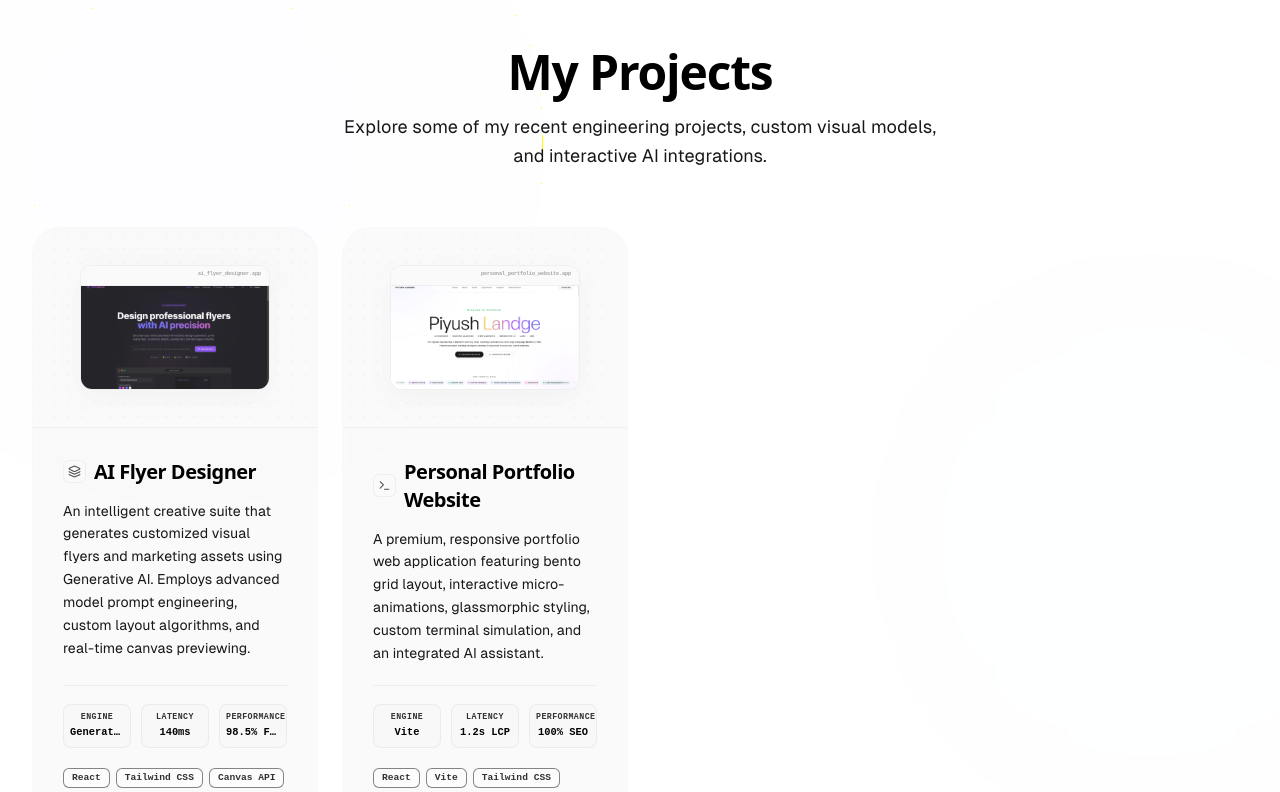
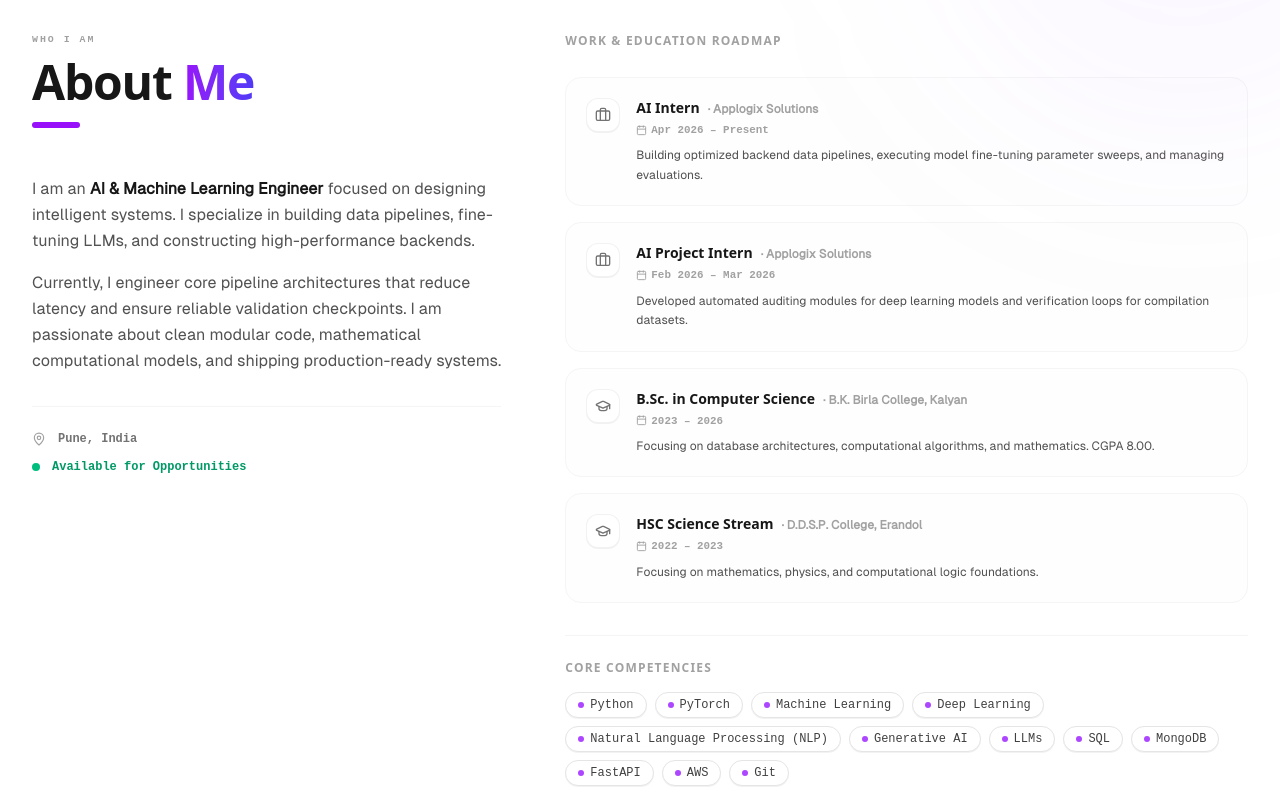
Before and after one commit to piyushlandge04/Portfolio.piyushlandge-, a React (Vite) app: page / in a window 1280 px wide. Shown: the part 880-1672 px from the top of the page. Built offline with nearby package versions, Linux system fonts and the light colour scheme; no server answers; a web font is replaced by a local one.

Commit message:
Create a brand new clean and modern About section

```diff
--- a/src/App.jsx
+++ b/src/App.jsx
@@ -1,6 +1,7 @@
 import { useEffect } from 'react';
 import { ReactLenis } from 'lenis/react';
 import Hero from './WebPages/Hero';
+import About from './WebPages/About';
 import Projects from './WebPages/Projects';
 import Certificates from './WebPages/Certificates';
 import Contact from './WebPages/Contact';
@@ -60,6 +61,7 @@ function App() {
 
       <main>
         <Hero />
+        <About />
         <Projects />
         <Certificates />
         <Contact />
--- /dev/null
+++ b/src/WebPages/About.jsx
@@ -0,0 +1,153 @@
+import { MapPin, Briefcase, GraduationCap, Calendar, CheckCircle2 } from 'lucide-react';
+
+const milestones = [
+  {
+    type: 'work',
+    role: 'AI Intern',
+    company: 'Applogix Solutions',
+    period: 'Apr 2026 – Present',
+    details: 'Building optimized backend data pipelines, executing model fine-tuning parameter sweeps, and managing evaluations.'
+  },
+  {
+    type: 'work',
+    role: 'AI Project Intern',
+    company: 'Applogix Solutions',
+    period: 'Feb 2026 – Mar 2026',
+    details: 'Developed automated auditing modules for deep learning models and verification loops for compilation datasets.'
+  },
+  {
+    type: 'education',
+    role: 'B.Sc. in Computer Science',
+    company: 'B.K. Birla College, Kalyan',
+    period: '2023 – 2026',
+    details: 'Focusing on database architectures, computational algorithms, and mathematics. CGPA 8.00.'
+  },
+  {
+    type: 'education',
+    role: 'HSC Science Stream',
+    company: 'D.D.S.P. College, Erandol',
+    period: '2022 – 2023',
+    details: 'Focusing on mathematics, physics, and computational logic foundations.'
+  }
+];
+
+const coreSkills = [
+  'Python', 'PyTorch', 'Machine Learning', 'Deep Learning',
+  'Natural Language Processing (NLP)', 'Generative AI', 'LLMs',
+  'SQL', 'MongoDB', 'FastAPI', 'AWS', 'Git'
+];
+
+export default function About() {
+  return (
+    <section id="about" className="py-20 md:py-28 bg-white border-y border-neutral-100">
+      <div className="max-w-7xl mx-auto px-6 md:px-8">
+
+        {/* Responsive 2-Column Grid */}
+        <div className="grid grid-cols-1 lg:grid-cols-12 gap-12 lg:gap-16 items-start text-left">
+
+          {/* COLUMN 1: Profile & Bio Description (5 Cols) */}
+          <div className="lg:col-span-5 flex flex-col gap-6">
+            <div>
+              <p className="text-[0.62rem] font-mono font-bold uppercase tracking-[0.2em] text-neutral-400 mb-2.5">
+                Who I Am
+              </p>
+              <h2 className="text-4xl md:text-5xl font-heading font-black text-neutral-900 tracking-tight mb-4">
+                About{' '}
+                <span className="bg-linear-to-r from-purple-600 to-indigo-600 bg-clip-text text-transparent">
+                  Me
+                </span>
+              </h2>
+              <div className="h-1.5 w-12 bg-purple-600 rounded-full mb-6" />
+            </div>
+
+            <div className="font-sans text-neutral-600 text-base leading-relaxed flex flex-col gap-4">
+              <p>
+                I am an <strong className="text-neutral-900 font-semibold">AI &amp; Machine Learning Engineer</strong> focused on designing intelligent systems. I specialize in building data pipelines, fine-tuning LLMs, and constructing high-performance backends.
+              </p>
+              <p>
+                Currently, I engineer core pipeline architectures that reduce latency and ensure reliable validation checkpoints. I am passionate about clean modular code, mathematical computational models, and shipping production-ready systems.
+              </p>
+            </div>
+
+            {/* Quick specifications / metadata */}
+            <div className="border-t border-neutral-100 pt-6 mt-2 flex flex-col gap-3 font-mono text-xs text-neutral-500 font-bold">
+              <div className="flex items-center gap-3">
+                <MapPin size={14} className="text-neutral-400 shrink-0" />
+                <span>Pune, India</span>
+              </div>
+              <div className="flex items-center gap-3">
+                <span className="relative flex h-2 w-2 shrink-0">
+                  <span className="animate-ping absolute inline-flex h-full w-full rounded-full bg-emerald-400 opacity-75"></span>
+                  <span className="relative inline-flex rounded-full h-2 w-2 bg-emerald-500"></span>
+                </span>
+                <span className="text-emerald-600">Available for Opportunities</span>
+              </div>
+            </div>
+          </div>
+
+          {/* COLUMN 2: Roadmap Timeline & Tech Stack (7 Cols) */}
+          <div className="lg:col-span-7 flex flex-col gap-8">
+
+            {/* Experience & Education Milestones */}
+            <div className="flex flex-col gap-5">
+              <h3 className="font-heading font-bold text-xs uppercase tracking-widest text-neutral-400 mb-2">
+                Work &amp; Education Roadmap
+              </h3>
+
+              <div className="space-y-4">
+                {milestones.map((m, idx) => (
+                  <div
+                    key={idx}
+                    className="p-5 rounded-2xl border border-neutral-100 hover:border-neutral-200 bg-neutral-50/30 hover:bg-neutral-50/80 transition-all duration-300 flex gap-4"
+                  >
+                    <div className="p-2 rounded-xl bg-white border border-neutral-200/50 shadow-2xs self-start shrink-0 text-neutral-500">
+                      {m.type === 'work' ? <Briefcase size={16} /> : <GraduationCap size={16} />}
+                    </div>
+                    <div className="flex flex-col">
+                      <div className="flex flex-wrap items-baseline gap-x-2 gap-y-1">
+                        <h4 className="font-heading font-black text-sm text-neutral-900">
+                          {m.role}
+                        </h4>
+                        <span className="text-xs text-neutral-400 font-semibold font-sans">
+                          · {m.company}
+                        </span>
+                      </div>
+                      <div className="flex items-center gap-1 text-[0.68rem] font-mono text-neutral-400 font-bold mt-1 mb-2">
+                        <Calendar size={11} />
+                        <span>{m.period}</span>
+                      </div>
+                      <p className="font-sans text-xs text-neutral-600 leading-relaxed">
+                        {m.details}
+                      </p>
+                    </div>
+                  </div>
+                ))}
+              </div>
+            </div>
+
+            {/* Core Tech Stack Pills */}
+            <div className="flex flex-col gap-4 border-t border-neutral-100 pt-6">
+              <h3 className="font-heading font-bold text-xs uppercase tracking-widest text-neutral-400">
+                Core Competencies
+              </h3>
+              <div className="flex flex-wrap gap-2">
+                {coreSkills.map((skill) => (
+                  <span
+                    key={skill}
+                    className="inline-flex items-center gap-1.5 px-3 py-1 rounded-full text-xs font-mono font-medium border border-neutral-200 text-neutral-700 bg-white hover:border-neutral-300 hover:text-neutral-900 transition-colors shadow-2xs cursor-default"
+                  >
+                    <span className="w-1.5 h-1.5 rounded-full bg-purple-500" />
+                    <span>{skill}</span>
+                  </span>
+                ))}
+              </div>
+            </div>
+
+          </div>
+
+        </div>
+
+      </div>
+    </section>
+  );
+}
--- a/src/WebPages/Navbar.jsx
+++ b/src/WebPages/Navbar.jsx
@@ -3,6 +3,7 @@ import { Menu, X } from 'lucide-react';
 
 const NAV_LINKS = [
   { href: '#home',         label: 'Home'           },
+  { href: '#about',        label: 'About'          },
   { href: '#projects',     label: 'Projects'       },
   { href: '#certificates', label: 'Certifications' },
 ];
```
